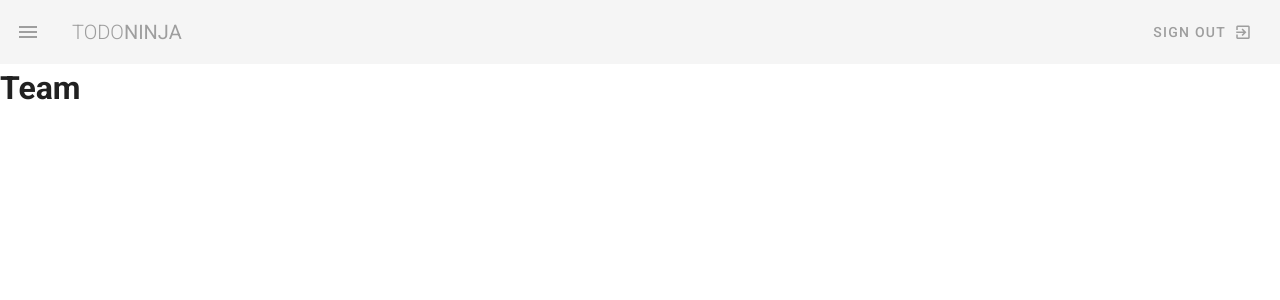
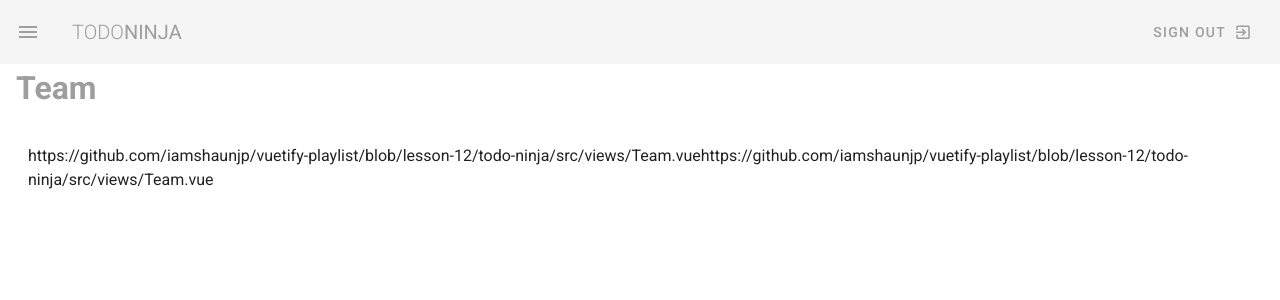
Before and after one commit to git-nori/_tr_vuetify-net-ninja, a Vue app: page /team in a window 1280 px wide. Shown: the top 300 px of the page. Built offline with nearby package versions, Linux system fonts and the light colour scheme.

Commit message:
[#12 - Padding & Margin]margin,paddingの指定とfluid

```diff
--- a/src/App.vue
+++ b/src/App.vue
@@ -1,7 +1,8 @@
 <template>
   <v-app class="grey lighten-4">
     <navbar />
-    <v-content>
+    <!-- x方向とbottomに16px(4 * 4px)のmarginを適用 -->
+    <v-content class="mx-4 mb-4">
       <router-view></router-view>
     </v-content>
   </v-app>
--- a/src/views/Dashboard.vue
+++ b/src/views/Dashboard.vue
@@ -1,6 +1,6 @@
 <template>
   <div class="dashboard">
-    <h1>Dashboard</h1>
+    <h1 class="subheading grey--text">Dashboard</h1>
   </div>
 </template>
 
--- a/src/views/Projects.vue
+++ b/src/views/Projects.vue
@@ -1,6 +1,6 @@
 <template>
   <div class="projects">
-    <h1>Projects</h1>
+    <h1 class="subheading grey--text">Projects</h1>
   </div>
 </template>
 
--- a/src/views/Team.vue
+++ b/src/views/Team.vue
@@ -1,6 +1,12 @@
 <template>
   <div class="team">
-    <h1>Team</h1>
+    <h1 class="subheading grey--text">Team</h1>
+
+    <!-- y方向に20pxのmarginを適用 -->
+    <!-- fluid => containerの幅を横いっぱいに広げる -->
+    <v-container class="my-5" fluid>
+      <p>https://github.com/iamshaunjp/vuetify-playlist/blob/lesson-12/todo-ninja/src/views/Team.vuehttps://github.com/iamshaunjp/vuetify-playlist/blob/lesson-12/todo-ninja/src/views/Team.vue</p>
+    </v-container>
   </div>
 </template>
 
```
